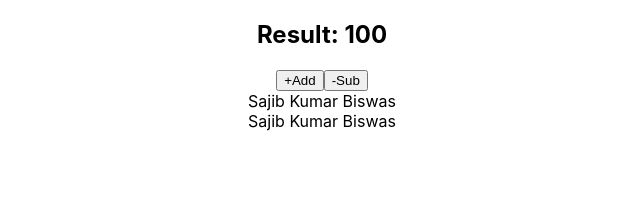
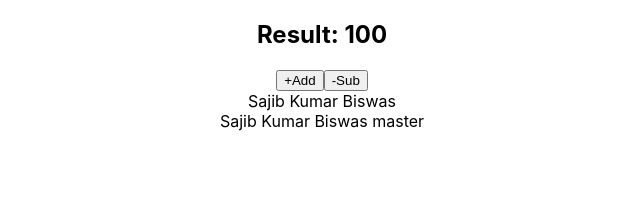
Before and after one commit to sajib28/redux-practice, a React (Create React App) app: page / in a window 1280 px wide. Shown: the top 201 px of the page, without its empty margins (318-958 px from the left). Built offline with nearby package versions, Linux system fonts and the light colour scheme; no server answers.

Commit message:
updates app.js master

```diff
--- a/src/App.js
+++ b/src/App.js
@@ -8,7 +8,7 @@ function App() {
       <Counter></Counter>
       <Users></Users>
       <div>Sajib Kumar Biswas</div>
-      <div>Sajib Kumar Biswas</div>
+      <div>Sajib Kumar Biswas master</div>
     </div>
   );
 }
```
